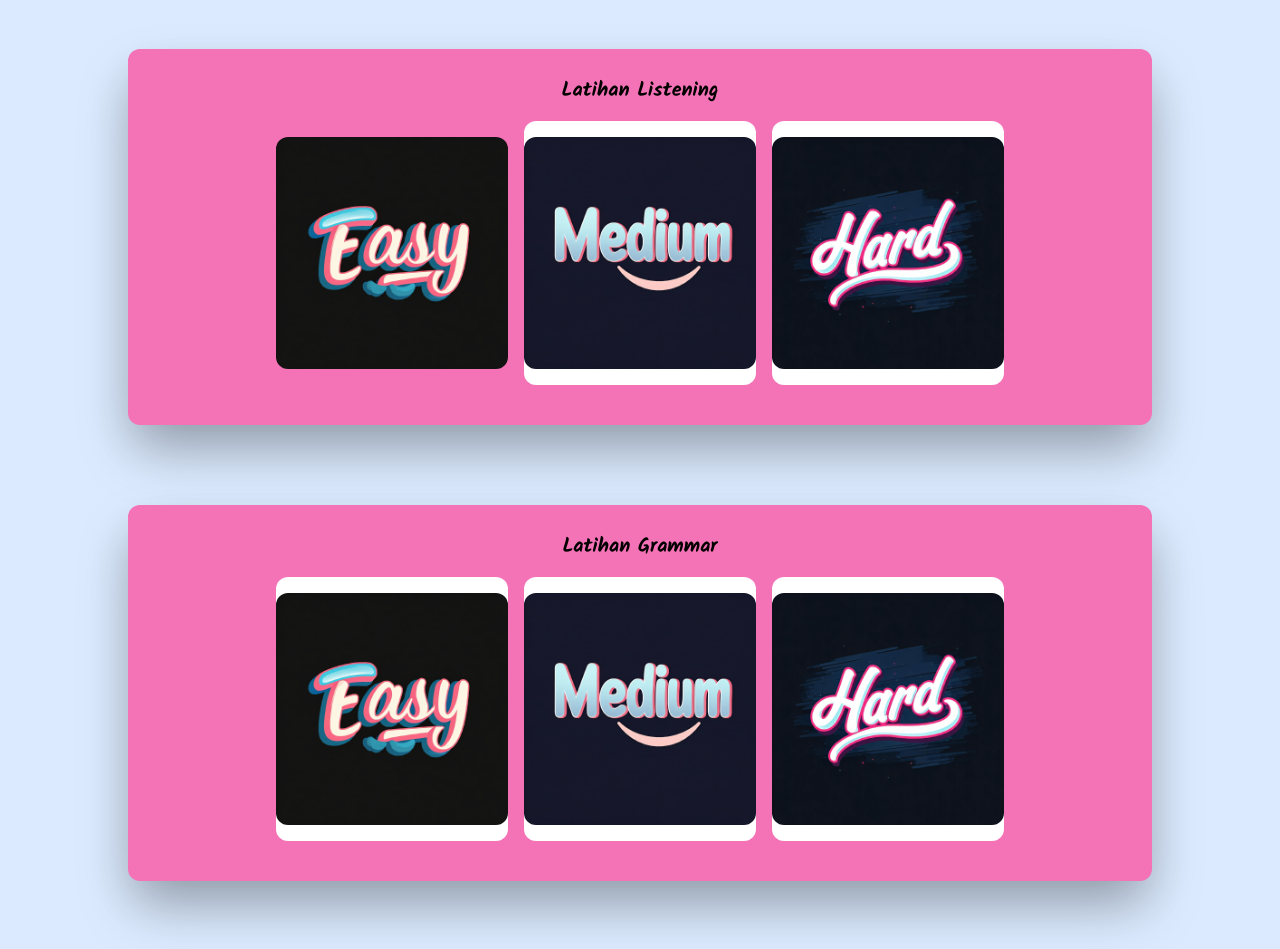
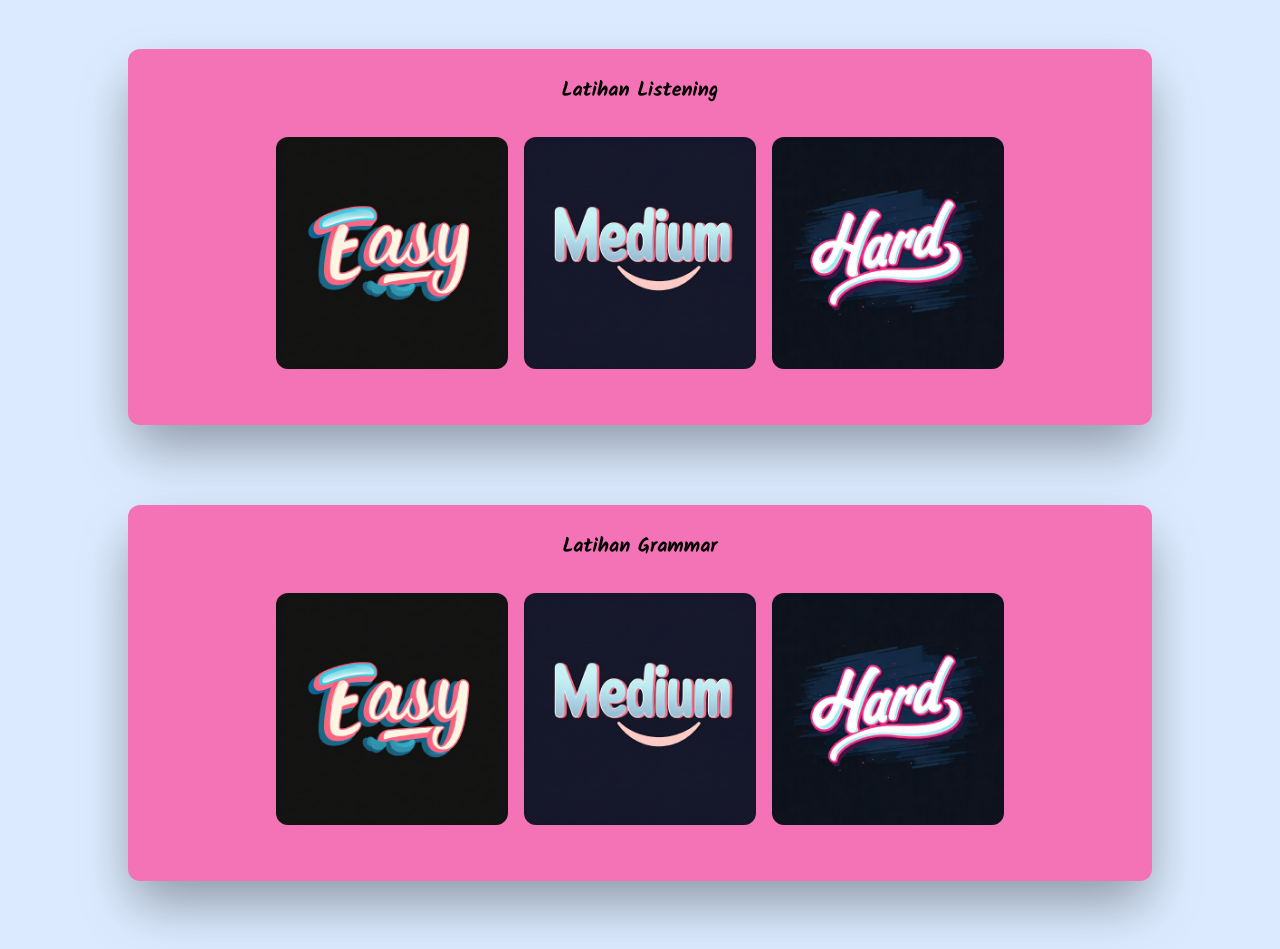
Before and after one commit to TrustyKrab/Englix-Client, a React (Vite) app: page /LatihanPage in a window 1280 px wide. Shown: the part 163-1112 px from the top of the page. Built offline with nearby package versions, Linux system fonts and the light colour scheme; no server answers; sample sign-in values are in the browser's storage.

Commit message:
add photo

```diff
--- a/src/assets/Pages/LatihanPage/LatihanPage.jsx
+++ b/src/assets/Pages/LatihanPage/LatihanPage.jsx
@@ -29,7 +29,7 @@ export default function LatihanPage() {
 
                             <div className="px-2 lg:w-1/2 xl:w-1/4">
                                 <Link to="/LatihanMenengah">
-                                    <div className="hover:bg-blue-300 rounded-xl py-4 border-slate-300 mb-10 bg-white hover:text-white hover:scale-105 transition duration-200 hover:drop-shadow-xl">
+                                    <div className="hover:bg-blue-300 rounded-xl py-4 border-slate-300 mb-10 hover:text-white hover:scale-105 transition duration-200 hover:drop-shadow-xl">
                                         <div className='justify-center flex '>
                                             <img src="medium.jpeg" alt="" width="w-full" className="rounded-xl" />
                                         </div>
@@ -39,7 +39,7 @@ export default function LatihanPage() {
 
                             <div className="px-2 lg:w-1/2 xl:w-1/4">
                                 <Link to="/LatihanSulit">
-                                    <div className="hover:bg-blue-300 rounded-xl py-4 border-slate-300 mb-10 bg-white hover:text-white hover:scale-105 transition duration-200 hover:drop-shadow-xl">
+                                    <div className="hover:bg-blue-300 rounded-xl py-4 border-slate-300 mb-10 hover:text-white hover:scale-105 transition duration-200 hover:drop-shadow-xl">
                                         <div className='justify-center flex '>
                                             <img src="hard.jpeg" alt="" width="w-full" className="rounded-xl" />
                                         </div>
@@ -56,7 +56,7 @@ export default function LatihanPage() {
                         <div className="flex flex-wrap justify-center mt-4">
                             <div className="px-2 lg:w-1/2 xl:w-1/4">
                                 <Link to="/StartMudLatGram">
-                                    <div className="hover:bg-blue-300 rounded-xl py-4 border-slate-300 mb-10 bg-white hover:text-white hover:scale-105 transition duration-200 hover:drop-shadow-xl">
+                                    <div className="hover:bg-blue-300 rounded-xl py-4 border-slate-300 mb-10 hover:text-white hover:scale-105 transition duration-200 hover:drop-shadow-xl">
                                         <div className='justify-center flex '>
                                             <img src="easy.jpeg" alt="" width="w-full" className="rounded-xl" />
                                         </div>
@@ -66,7 +66,7 @@ export default function LatihanPage() {
 
                             <div className="px-2 lg:w-1/2 xl:w-1/4">
                                 <Link to="/StartMenLatGram">
-                                    <div className="hover:bg-blue-300 rounded-xl py-4 border-slate-300 mb-10 bg-white hover:text-white hover:scale-105 transition duration-200 hover:drop-shadow-xl">
+                                    <div className="hover:bg-blue-300 rounded-xl py-4 border-slate-300 mb-10 hover:text-white hover:scale-105 transition duration-200 hover:drop-shadow-xl">
                                         <div className='justify-center flex '>
                                             <img src="medium.jpeg" alt="" width="w-full" className="rounded-xl" />
                                         </div>
@@ -76,7 +76,7 @@ export default function LatihanPage() {
 
                             <div className="px-2 lg:w-1/2 xl:w-1/4">
                                 <Link to="/StartSulLatGram">
-                                    <div className="hover:bg-blue-300 rounded-xl py-4 border-slate-300 mb-10 bg-white hover:text-white hover:scale-105 transition duration-200 hover:drop-shadow-xl">
+                                    <div className="hover:bg-blue-300 rounded-xl py-4 border-slate-300 mb-10 hover:text-white hover:scale-105 transition duration-200 hover:drop-shadow-xl">
                                         <div className='justify-center flex '>
                                             <img src="hard.jpeg" alt="" width="w-full" className="rounded-xl" />
                                         </div>
```
